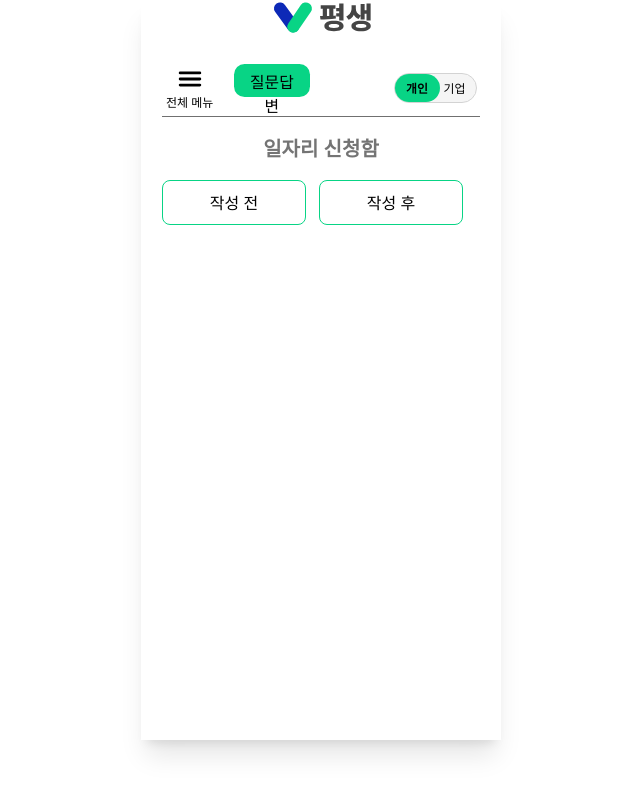
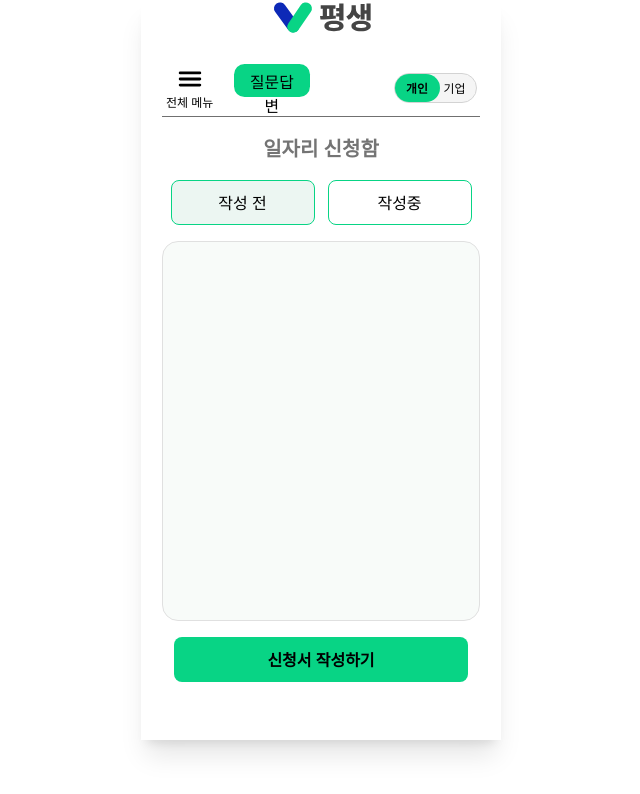
Before and after one commit to PyeongSaeng/PyeongSaeng-FE, a React (Vite) app: page /personal/jobs/drafts in a window 1280 px wide. Shown: the top 794 px of the page, without its empty margins (319-959 px from the left). Built offline with nearby package versions, Linux system fonts and the light colour scheme; a web font is replaced by a local one.

Commit message:
feat: 신청서 작성하기 버튼 추가

```diff
--- a/src/pages/Personal/JobApplyPage.tsx
+++ b/src/pages/Personal/JobApplyPage.tsx
@@ -2,7 +2,6 @@
 
 import { useState } from 'react';
 import { useNavigate } from 'react-router-dom';
-
 import Topbar from '../../shared/components/topbar/Topbar';
 import FormTitleSection from '../../shared/components/FormTitleSection';
 import JobInfoSection from '../../shared/components/JobInfoSection';
--- a/src/pages/Personal/JobDraftsPage.tsx
+++ b/src/pages/Personal/JobDraftsPage.tsx
@@ -1,25 +1,67 @@
-import Topbar from "../../shared/components/topbar/Topbar"
+import React, { useState } from "react";
+import Topbar from "../../shared/components/topbar/Topbar";
 
 const JobDraftsPage = () => {
+    const [selected, setSelected] = useState(0);
+
     return (
         <Topbar>
-            <div className="w-full h-full">
+            <div className="w-full h-full flex flex-col">
                 <div className="mt-[17px] flex flex-col items-center">
                     <p className="text-[20px] font-semibold text-[#747474]">
                         일자리 신청함
                     </p>
                 </div>
-                <div className="w-[301px] flex gap-[13px] mt-[16px] justify-center">
-                    <button className="flex-1 h-[45px] border-[1.3px] border-[#08D485] rounded-[8px] text-[16px] font-medium text-black">
+                <div className="w-[301px] flex gap-[13px] mt-[16px] justify-center self-center">
+                    <button
+                        className={`
+                            flex-1 h-[45px] border-[1.3px] rounded-[8px] text-[16px] font-medium
+                            ${selected === 0
+                                ? "bg-[#ECF6F2] border-[#08D485] text-black"
+                                : "bg-white border-[#08D485] text-black"}
+                        `}
+                        onClick={() => setSelected(0)}
+                    >
                         작성 전
                     </button>
-                    <button className="flex-1 h-[45px] border-[1.3px] border-[#08D485] rounded-[8px] text-[16px] font-medium">
-                        작성 후
+                    <button
+                        className={`
+                            flex-1 h-[45px] border-[1.3px] rounded-[8px] text-[16px] font-medium
+                            ${selected === 1
+                                ? "bg-[#ECF6F2] border-[#08D485] text-black"
+                                : "bg-white border-[#08D485] text-black"}
+                        `}
+                        onClick={() => setSelected(1)}
+                    >
+                        작성중
                     </button>
+                </div>
+                <div
+                    className="flex-1 w-full flex justify-center"
+                    style={{ minHeight: 0 }} // flex-1에서 스크롤 영역 정상 동작 위해 필요
+                >
+                    <div
+                        className="w-[335px] flex flex-col overflow-y-auto mt-[16px]"
+                        style={{ maxHeight: "380px" }} // 필요에 따라 maxHeight 조절
+                    >
+                        {/* 여기에 콘텐츠 넣기 (지금은 빈 div로) */}
+                        <div className="h-[600px] bg-[#F8FBF9] rounded-[16px] border border-[#E0E0E0]" />
+                    </div>
+                </div>
+                <div className="w-full flex justify-center mt-[16px] mb-[24px]">
+                    {selected === 0 ? (
+                        <button className="w-[294px] h-[45px] bg-[#08D485] text-black rounded-[8px] text-[16px] font-semibold">
+                            신청서 작성하기
+                        </button>
+                    ) : (
+                        <button className="w-[294px] h-[45px] bg-[#08D485] text-black rounded-[8px] text-[16px] font-semibold">
+                            신청서 이어서 작성하기
+                        </button>
+                    )}
                 </div>
             </div>
         </Topbar>
-    )
-}
+    );
+};
 
-export default JobDraftsPage
+export default JobDraftsPage;
```
